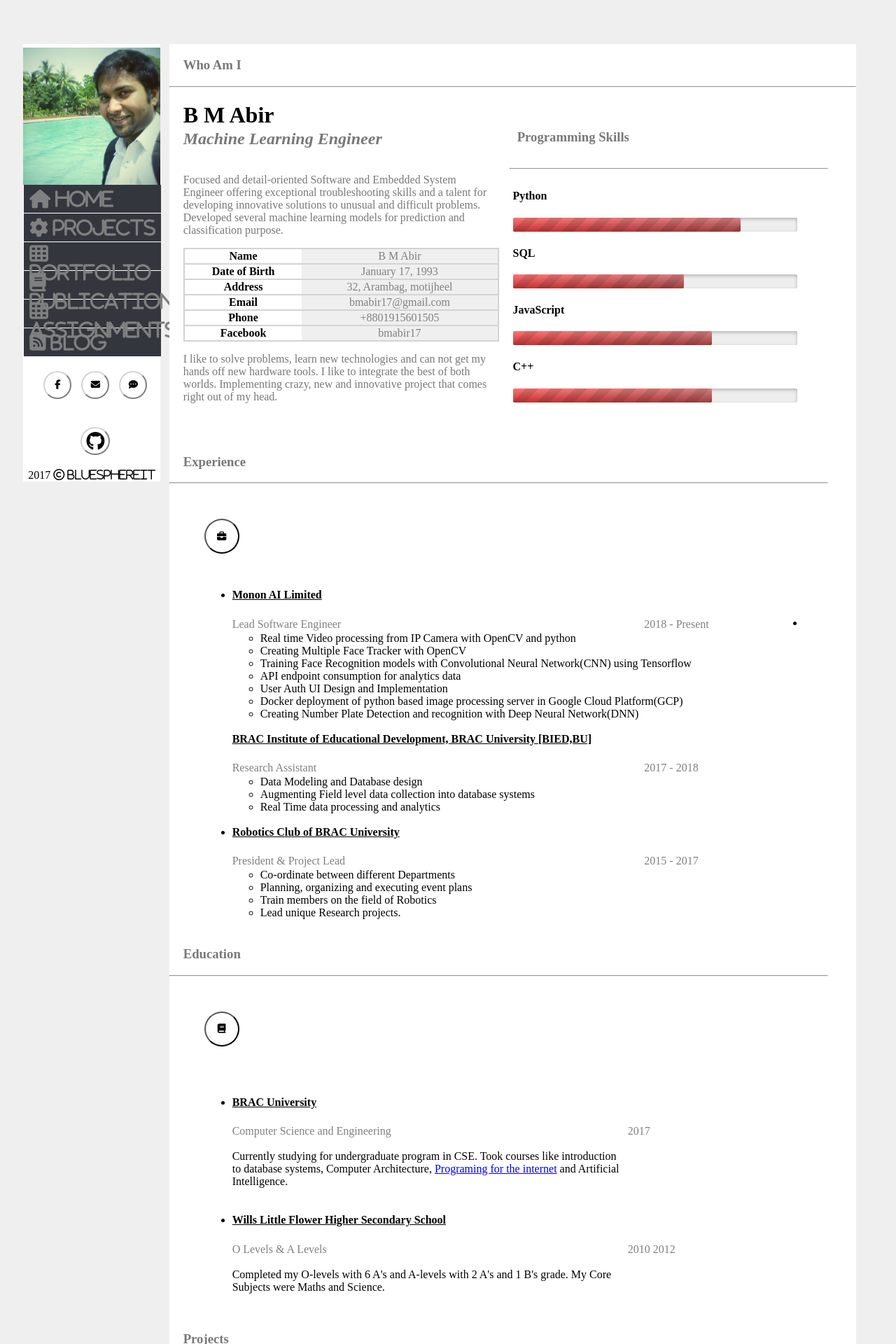
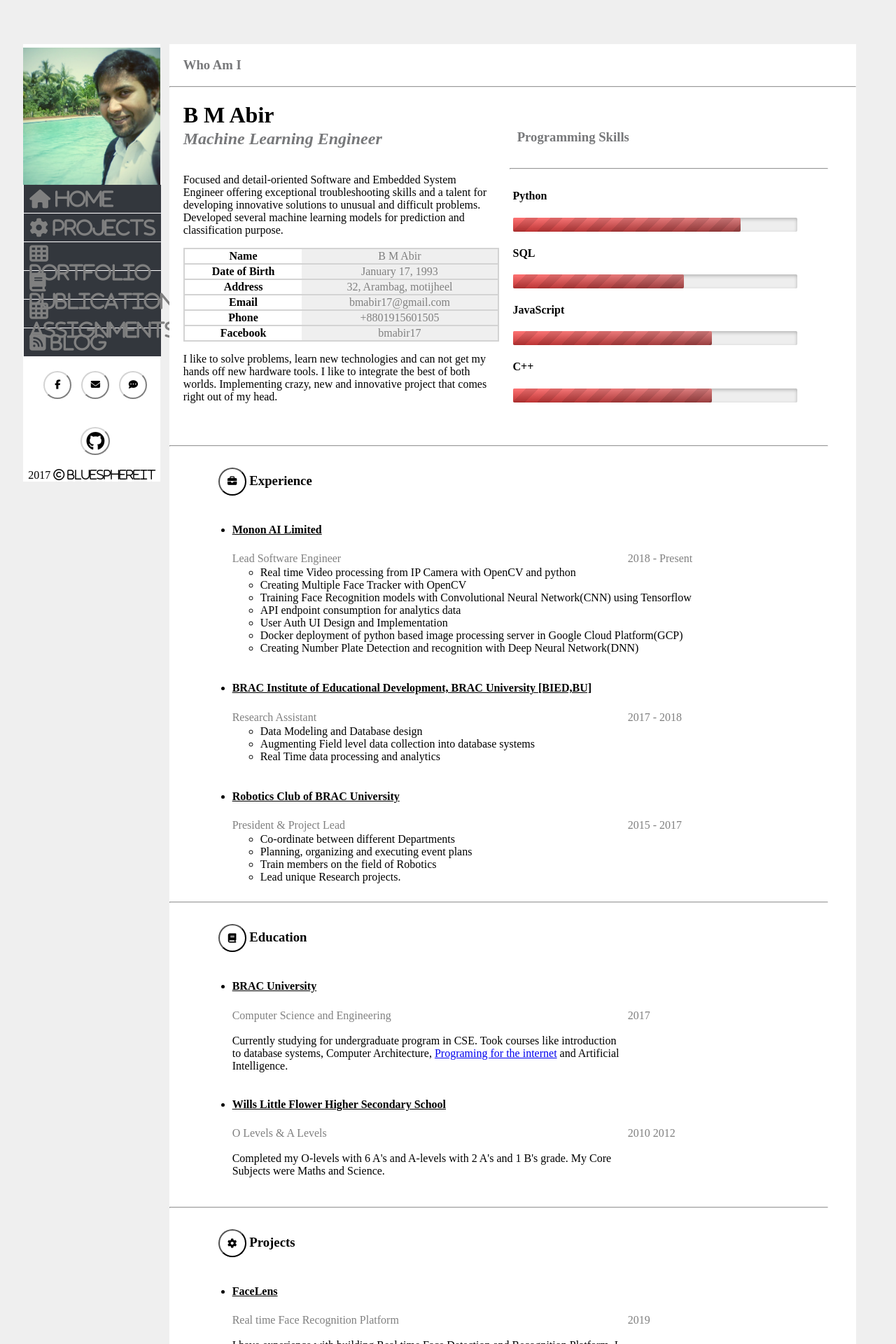
Before and after one commit to bmabir17/bmabir17.github.io, a PHP site: page /people/abir/index.html in a window 1280 px wide. Shown: the top 1920 px of the page at 70% size. Run offline with PHP 8.4, Linux system fonts and the light colour scheme; some libraries are stand-ins or nearby versions.

Commit message:
fixed layout faults

```diff
--- a/people/abir/index.css
+++ b/people/abir/index.css
@@ -139,10 +139,15 @@
 	color:#77787a;
 	margin-top: 1px;
 }
-.h3-heading{
+.h3-heading-light{
 	text-align: left;
 	padding-left: 20px;
 	color:#77787a;
+}
+.h3-heading-dark{
+	text-align: left;
+	padding-left: 20px;
+	color:#000000;
 }
 .h3-line-brk{
 	padding-top: 20px;
@@ -152,6 +157,12 @@
 	width: 94%;
 	padding-left: 20px;
 	color:#77787a;
+}
+.p-describe-dark{
+	text-align: left;
+	width: 94%;
+	padding-left: 20px;
+	color:#000000;
 }
 table{
 	text-align: center;
@@ -227,14 +238,14 @@ progress[value]::-moz-progress-bar{
 }
 .btn-work{
 	border-radius: 50%;
-	width: 50px;
-	height: 50px;
+	width: 40px;
+	height: 40px;
 	background-color: white;
 
 }
 .div-work{
 	margin-left: 50px;
-	margin-top:50px;
+	margin-top:30px;
 }
 .p-exp-subTitle{
 	color: gray;
--- a/people/abir/index.html
+++ b/people/abir/index.html
@@ -50,7 +50,7 @@
 		</div>
 		<div class="col-md-10 right-content">
 			<div>
-				<h3 class="h3-heading"><b>Who Am I</b></h3>
+				<h3 class="h3-heading-light"><b>Who Am I</b></h3>
 				<hr>
 				<h1 class="h1-heading"> B M Abir</h1>
 
@@ -64,7 +64,7 @@
 					</div>
 				</div>
 				<div class="col-md-6">
-					<p class="p-describe">Focused and detail-oriented Software and Embedded System Engineer offering exceptional troubleshooting skills and a talent for developing innovative solutions to unusual and difficult problems. Developed several machine learning models for prediction and classification purpose. </p>
+					<p class="p-describe-dark">Focused and detail-oriented Software and Embedded System Engineer offering exceptional troubleshooting skills and a talent for developing innovative solutions to unusual and difficult problems. Developed several machine learning models for prediction and classification purpose. </p>
 					<div class="table-class">
 						<table border="0">
 							<tr>
@@ -94,7 +94,7 @@
 
 						</table>
 					</div>
-					<p class="p-describe">I like to solve problems, learn new technologies and can not get my hands off new hardware tools. I like to integrate the best of both worlds. Implementing crazy, new and innovative project that comes right out of my head.</p>
+					<p class="p-describe-dark">I like to solve problems, learn new technologies and can not get my hands off new hardware tools. I like to integrate the best of both worlds. Implementing crazy, new and innovative project that comes right out of my head.</p>
 					<br>
 
 				</div>
@@ -149,15 +149,13 @@
 			-->
 			<div>
 				<div class="col-md-12">
-					<h3 class="h3-heading h3-line-brk">Experience</h3>
+					<br>
 					<hr>
 					<div class="div-work">
-						<button class="btn-work"><i class="fa fa-briefcase"></i></button>
-					</div>
-					<div class="div-work">
+						<h3 class="h3-heading-dark" ><button class="btn-work"><i class="fa fa-briefcase"></i></button> Experience</h3>
 						<div>
 							<ul>
-								<li>
+								<li class="col-md-12">
 									<h4><a class="a-link" target="_blank" href="http://mononai.com/">Monon AI Limited</a> </h4>
 									<div class="col-md-12">
 										<div class="col-md-9">
@@ -186,8 +184,8 @@
 									</div>
 
 								</li>
-							    	<li>
-								    <br>
+							    <li class="col-md-12">
+
 									<h4><a class="a-link" target="_blank" href="https://www.bracied.com/">BRAC Institute of Educational Development, BRAC University [BIED,BU]</a> </h4>
 									<div class="col-md-12">
 										<div class="col-md-9">
@@ -208,7 +206,7 @@
 									</div>
 
 								</li>
-								<li>
+								<li class="col-md-12">
 									<h4><a class="a-link" target="_blank" href="http://www.robu-lab.org">Robotics Club of BRAC University</a> </h4>
 									<div class="col-md-12">
 										<div class="col-md-9">
@@ -239,13 +237,12 @@
 
 			<div>
 				<div class="col-md-12">
-					<h3 class="h3-heading h3-line-brk">Education</h3>
+					<br>
 					<hr>
-					<div class="div-work">
-						<button class="btn-work"><i class="fa fa-book"></i></button>
-					</div>
+
 					<div class="div-work">
 						<div>
+							<h3 class="h3-heading-dark"> <button class="btn-work"><i class="fa fa-book"></i></button> Education</h3>
 							<ul>
 								<div class="col-md-12">
 									<li>
@@ -295,13 +292,13 @@
 
 
 				<div class="col-md-12">
-					<h3 class="h3-heading h3-line-brk">Projects</h3>
+					<br>
 					<hr>
-					<div class="div-work">
-						<button class="btn-work"><i class="fa fa-cog"></i></button>
-					</div>
+
 					<div class="div-work">
 						<div>
+							<h3 class="h3-heading-dark"><button class="btn-work"><i class="fa fa-cog"></i></button> Projects</h3>
+
 							<ul>
 								<div class="col-md-12">
 									<li>
```
